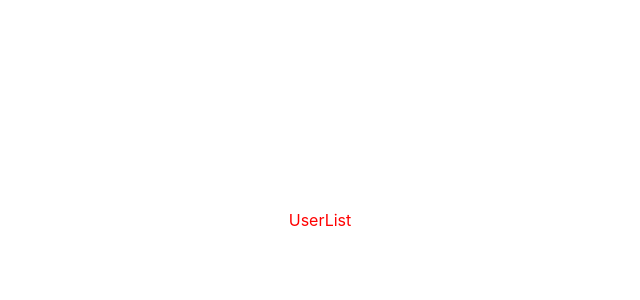
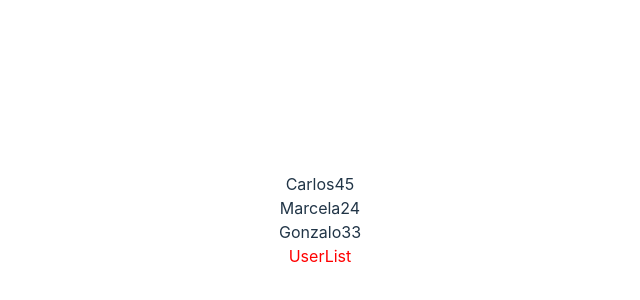
Before and after one commit to MrJouts/u-react-the-complete-guide, a React (Vite) app in the folder user-app/: page / in a window 1280 px wide. Shown: the part 180-480 px from the top of the page, without its empty margins (320-960 px from the left). Built offline with nearby package versions, Linux system fonts and the light colour scheme.

Commit message:
added users mock

```diff
--- a/user-app/src/App.tsx
+++ b/user-app/src/App.tsx
@@ -2,11 +2,35 @@ import { useState } from "react";
 import "./App.css";
 import UserList from "./components/UserList/UserList";
 
+const DEFAULT_USERS = [
+  {
+    id: 1,
+    name: "Carlos",
+    age: 45,
+  },
+  {
+    id: 2,
+    name: "Marcela",
+    age: 24,
+  },
+  {
+    id: 2,
+    name: "Gonzalo",
+    age: 33,
+  },
+];
+
 function App() {
-  const [count, setCount] = useState(0);
+  const [users, setUsers] = useState(DEFAULT_USERS);
 
   return (
-    <div className="App">
+    <div className="user-app">
+      {users.map(({ name, age }) => (
+        <div>
+          <span>{name}</span>
+          <span>{age}</span>
+        </div>
+      ))}
       <UserList />
     </div>
   );
--- a/user-app/src/components/UserList/UserList.tsx
+++ b/user-app/src/components/UserList/UserList.tsx
@@ -1,5 +1,3 @@
-import React from "react";
-
 import styles from "./UserList.module.scss";
 
 const UserList = () => {
```
